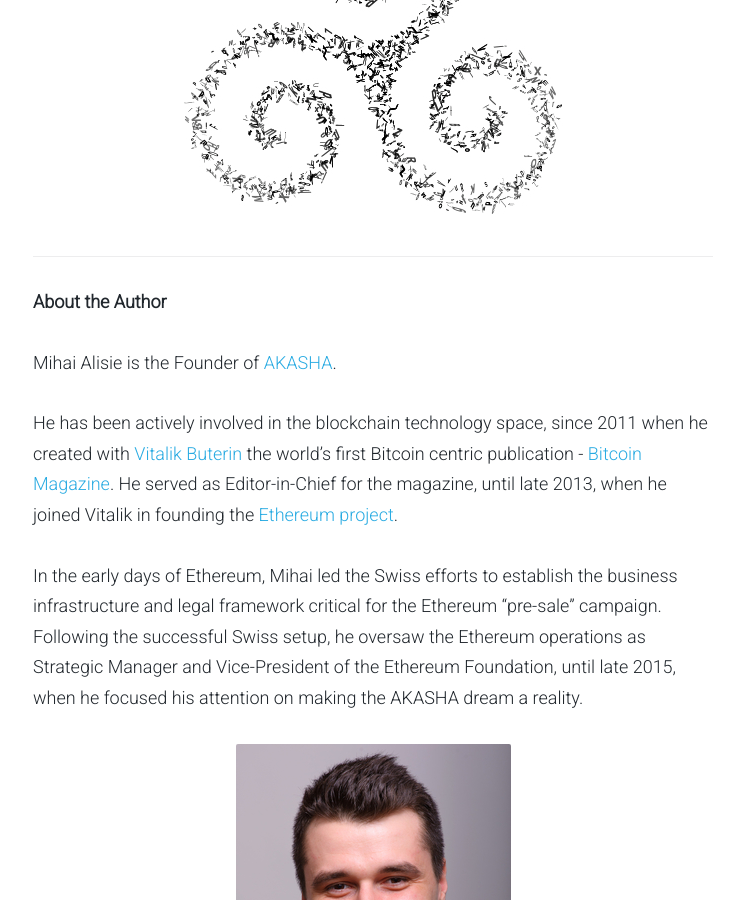
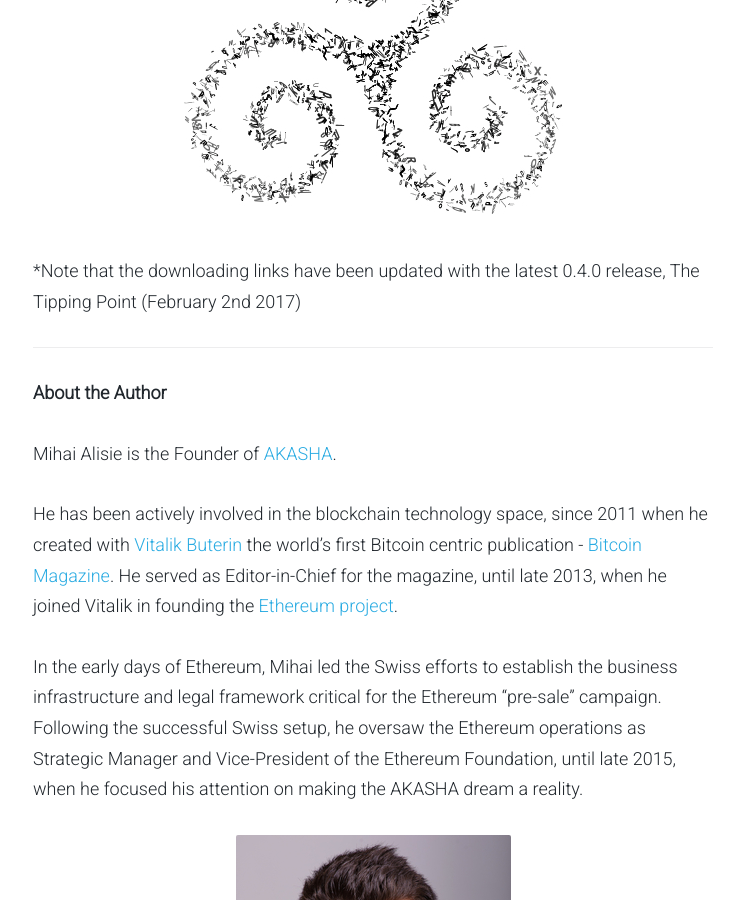
Before and after one commit to AKASHAorg/blog.akasha.world, a Jekyll site: the page built from _posts/2017-01-16-into-the-ether.md, in a window 1280 px wide and 900 px high, scrolled down 4040 px. Shown: the whole window, without its empty margins (267-1006 px from the left). Built offline with Jekyll 4.4.1, drawn with Linux system fonts in a browser that asks for light colours; comment, search, counter and statistics services are not loaded; part of the change alters nothing that is shown.

Commit message:
Update 2017-01-16-into-the-ether.md

```diff
--- a/_posts/2017-01-16-into-the-ether.md
+++ b/_posts/2017-01-16-into-the-ether.md
@@ -46,11 +46,11 @@ Failures, glitches and random errors **should be expected.**
 
 If every epic adventure begins with a grand purpose and a first step, this is ours: We believe that we can leverage technology to create a better Web. A Web in service of humanity.
 
-And now, let’s make our first step *Into the Ether* **together**!
+And now, let’s make our first step *Into the Ether*!
 
 #### Instructions For Windows Pioneers:
 
-* Download the [.exe installer](https://github.com/AkashaProject/Alpha/releases/download/0.3.0/AKASHA-win-x64-0.3.0.exe){:target="_blank"} or the [.zip archive](https://github.com/AkashaProject/Alpha/releases/download/0.3.0/AKASHA-win-x64-0.3.0.zip){:target="_blank"} from our [official alpha GitHub repo](https://github.com/AkashaProject/Alpha/releases/tag/0.3.0){:target="_blank"}
+* Download the [.exe installer](https://github.com/AkashaProject/Alpha/releases/download/0.4.0/AKASHA-win-x64-0.4.0.exe){:target="_blank"} or the [.zip archive](https://github.com/AkashaProject/Alpha/releases/download/0.4.0/AKASHA-win-x64-0.4.0.zip){:target="_blank"} from our [official alpha GitHub repo](https://github.com/AkashaProject/Alpha/releases/tag/0.4.0){:target="_blank"}
 *	Run the installer or extract the files contained in the .zip file
 *	Open the AKASHA dapp and synchronize with the network
 *	Create an AKASHA identity (profile)
@@ -58,7 +58,7 @@ And now, let’s make our first step *Into the Ether* **together**!
 
 #### Instructions For Mac Pioneers:
 
-*	Download the [.dmg installer](https://github.com/AkashaProject/Alpha/releases/download/0.3.0/AKASHA-macosx-0.3.0.dmg){:target="_blank"} or the [.zip archive](https://github.com/AkashaProject/Alpha/releases/download/0.3.0/AKASHA-macosx-0.3.0.zip){:target="_blank"} from our [official alpha GitHub repo](https://github.com/AkashaProject/Alpha/releases/tag/0.3.0){:target="_blank"}
+*	Download the [.dmg installer](https://github.com/AkashaProject/Alpha/releases/download/0.4.0/AKASHA-macosx-0.4.0.dmg){:target="_blank"} or the [.zip archive](https://github.com/AkashaProject/Alpha/releases/download/0.4.0/AKASHA-macosx-0.4.0.zip){:target="_blank"} from our [official alpha GitHub repo](https://github.com/AkashaProject/Alpha/releases/tag/0.4.0){:target="_blank"}
 *	Run the installer or extract the files contained in the .zip file
 *	Open the AKASHA dapp and synchronize with the network
 *	Create an AKASHA identity
@@ -66,7 +66,7 @@ And now, let’s make our first step *Into the Ether* **together**!
 
 #### Instructions For Linux Pioneers:
 
-*	Download the [.deb installer](https://github.com/AkashaProject/Alpha/releases/download/0.3.0/AKASHA-linux-x64-0.3.0.deb){:target="_blank"} or the [.zip archive](https://github.com/AkashaProject/Alpha/releases/download/0.3.0/AKASHA-linux-x64-0.3.0.zip){:target="_blank"} from our [official alpha GitHub repo](https://github.com/AkashaProject/Alpha/releases/tag/0.3.0){:target="_blank"}
+*	Download the [.deb installer](https://github.com/AkashaProject/Alpha/releases/download/0.4.0/AKASHA-linux-x64-0.4.0.deb){:target="_blank"} or the [.zip archive](https://github.com/AkashaProject/Alpha/releases/download/0.4.0/AKASHA-linux-x64-0.4.0.zip){:target="_blank"} from our [official alpha GitHub repo](https://github.com/AkashaProject/Alpha/releases/tag/0.4.0){:target="_blank"}
 *	Run the installer or extract the files contained in the .zip file
 *	Open the AKASHA dapp and synchronize with the network
 *	Create an AKASHA identity
@@ -81,6 +81,8 @@ This is pioneering at its best, and through your involvement, you are all pionee
 History is in the making and this time, we’re writing it **together** - *Into The Ether*.
 
 ![AKASHA]({{ site.baseurl }}/content/images/2_intro_akasha.jpg)
+
+*Note that the downloading links have been updated with the latest 0.4.0 release, The Tipping Point (February 2nd 2017)
 
 ----
 
```
